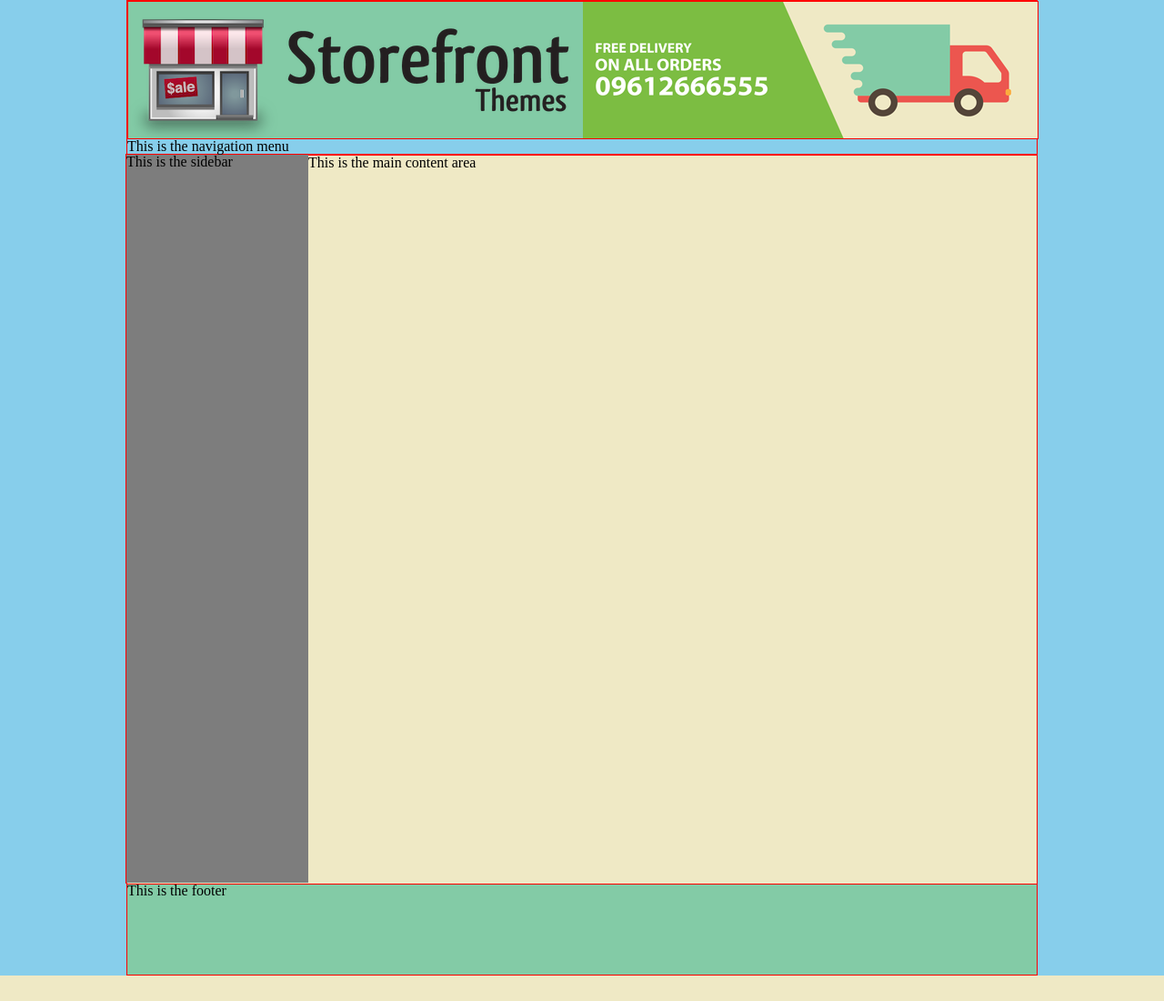
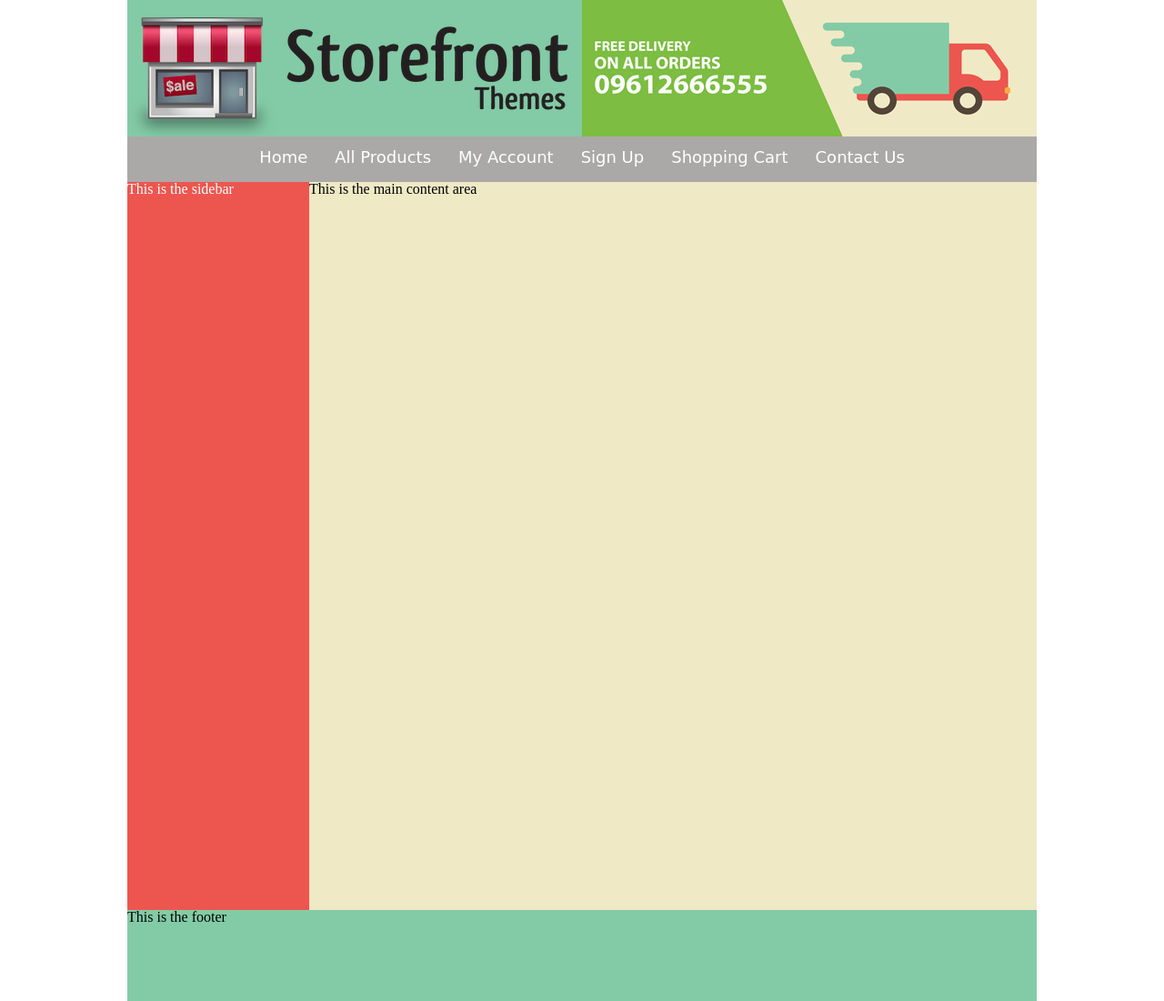
Before and after one commit to chrislpatton/ecommerce-store-php, a PHP site: page / in a window 1280 px wide. Shown: the whole page at 91% size. Before the commit the page ends 1072 px from the top, so only its background shows below. Run offline with PHP 8.4, Linux system fonts and the light colour scheme; some libraries are stand-ins or nearby versions.

Commit message:
cleaned up html/css added nav/menu bar

```diff
--- a/ecommerce/index.php
+++ b/ecommerce/index.php
@@ -7,17 +7,50 @@
 	<link rel="stylesheet" href="styles/styles.css">
 </head>
 <body>
+
+	<!-- Main wrapper starts here -->
 	<div class="main_wrapper">
+
+		<!-- Header starts here -->
 		<header>
 			<img id="logo" src="images/storefront-logo.png" alt="">
 			<img id="banner" src="images/banner1.png" alt="">
 		</header>
-		<nav>This is the navigation menu</nav>
+		<!-- Header ends here -->
+
+		<!-- Navigation bar starts here -->
+		<nav>
+
+			<ul id="menu">
+				<li></li> <a href="#">Home</a>
+				<li></li> <a href="#">All Products</a>
+				<li></li> <a href="#">My Account</a>
+				<li></li> <a href="#">Sign Up</a>
+				<li></li> <a href="#">Shopping Cart</a>
+				<li></li> <a href="#">Contact Us</a>
+			</ul>
+		</nav>
+		<!-- Navigation bar ends here -->
+
+		<!-- Content wrapper starts here -->
 		<div class="content-wrapper">
-		<aside>This is the sidebar</aside>
-		<main>This is the main content area</main>
+
+			<aside>
+				This is the sidebar
+			</aside>
+
+			<main>
+				This is the main content area
+			</main>
+
 		</div>
-		<footer>This is the footer</footer>
+		<!-- Content wrapper starts here -->
+
+		<footer>
+			This is the footer
+		</footer>
+
 	</div>
+	<!-- Main wrapper starts here -->
 </body>
 </html>
--- a/ecommerce/styles/styles.css
+++ b/ecommerce/styles/styles.css
@@ -1,12 +1,11 @@
 body {
-	background:skyblue;
+	background:#fff;
 }
 
 .main_wrapper {
 	width:1000px;
 	height:auto;
 	margin:auto;
-	border: 1px solid red;
 }
 
 header {
@@ -14,7 +13,6 @@ header {
 	height:150px;
 	margin:auto;
 	background: #83CBA6;
-	border: 1px solid red;
 }
 
 #logo {
@@ -23,25 +21,58 @@ header {
 #banner {
 	float:right;
 }
+nav {
+	width:1000px;
+	height:50px;
+	background: #AAA9A8;
+	color:white;
+	text-align: center;
+}
+
+#menu {
+	padding:0;
+	margin:0;
+	line-height: 45px;
+}
+
+#menu li {
+	list-style: none;
+	display: inline;
+}
+
+#menu a {
+	text-decoration: none;
+	color: #fff;
+	padding:8px;
+	margin:5px;
+	font-size: 18px;
+	font-family: COMIC SANS MS;
+}
+
+#menu a:hover {
+	color:#83CBA6;
+	font-weight: bolder;
+	text-decoration: underline;
+}
+
 .content-wrapper {
 	width:1000px;
 	height: 800px;
 	background: #EFE9C5;
 	float:right;
-	border:1px solid red;
 }
+
 main {
 	width:1000px;
 	height: 800px;
 	background: #EFE9C5;
-	/*float:right;*/
-	border:1px solid red;
 }
 
 aside {
 	width:200px;
 	height: 800px;
-	background: #7D7D7D;
+	background: #EC564F;
+	color:#fff;
 	float:left;
 }
 
```
